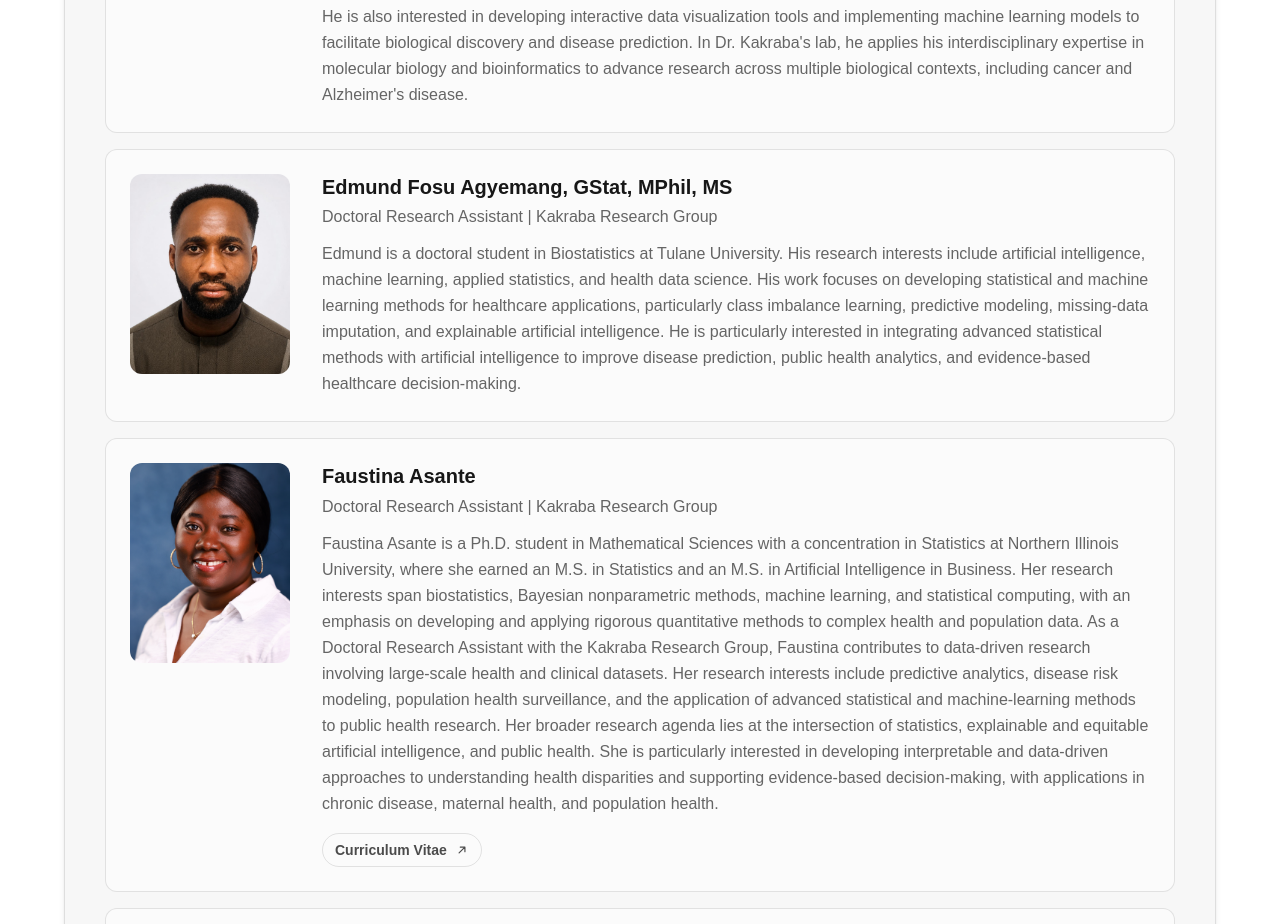
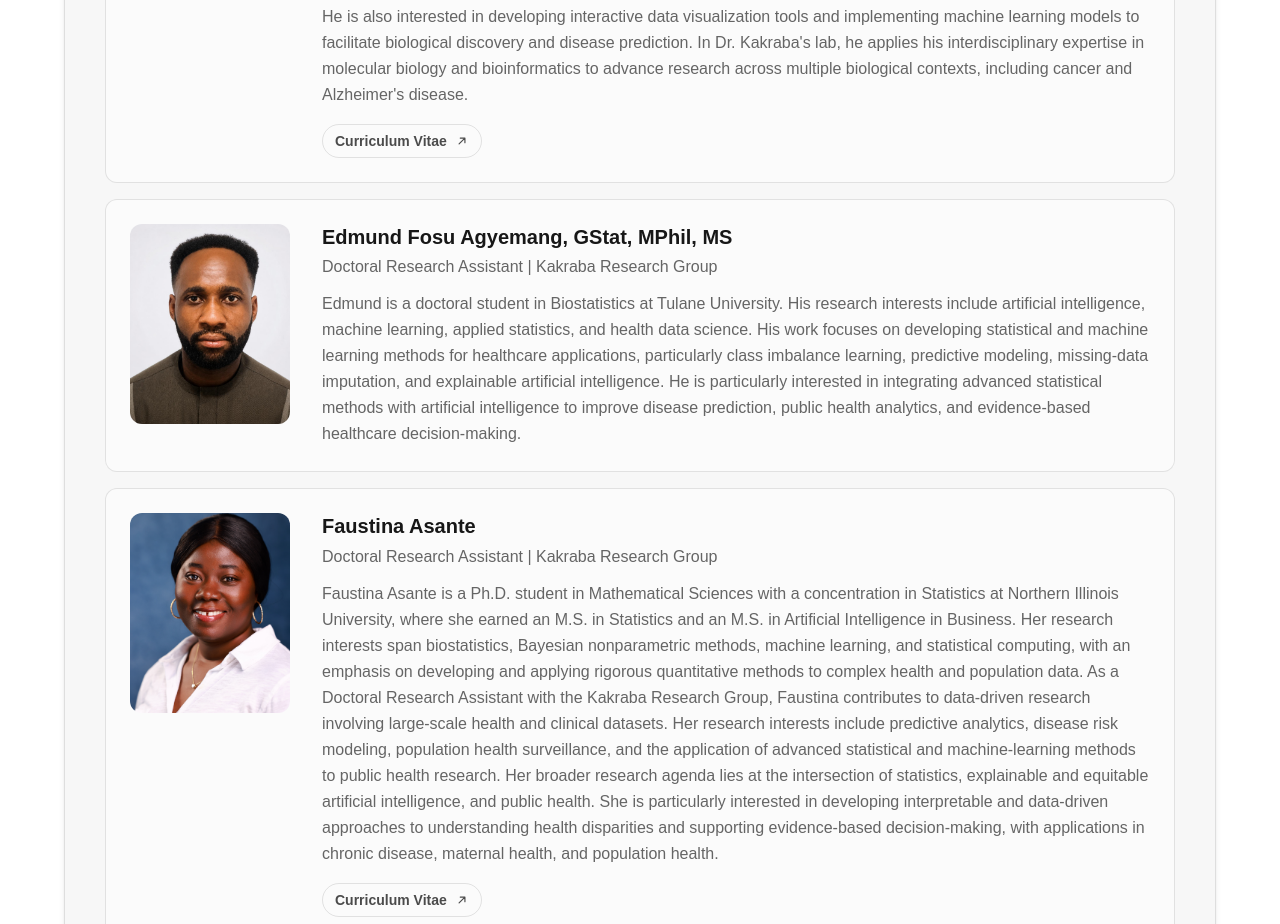
Before and after one commit to Yakob-D/Kakraba-International-Research-Lab, a Next.js app: page /people in a window 1280 px wide. Shown: the part 1720-2644 px from the top of the page. Built offline with nearby package versions, Linux system fonts and the light colour scheme.

Commit message:
Member information update

```diff
--- a/app/people/page.tsx
+++ b/app/people/page.tsx
@@ -21,7 +21,7 @@ const people = [
     imageAlt: "Enoch K. Larrey",
     initials: "EKL",
     bio: "Enoch K. Larrey holds a Ph.D. in Bioinformatics from the joint program at the University of Arkansas at Little Rock and the University of Arkansas for Medical Sciences. His research interests include biomarker discovery, computational drug discovery, radiation biology, cancer biology, and comparative genomics. His research focuses on addressing critical biological questions through the development and application of bioinformatics workflows to process and analyze transcriptomics and proteomics datasets. He is particularly interested in understanding how genetic and chemical perturbations, as well as disease conditions, influence gene and protein expression patterns. He is also interested in developing interactive data visualization tools and implementing machine learning models to facilitate biological discovery and disease prediction. In Dr. Kakraba's lab, he applies his interdisciplinary expertise in molecular biology and bioinformatics to advance research across multiple biological contexts, including cancer and Alzheimer's disease.",
-    cv: "",
+    cv: "/Larrey/Larrey-CV.pdf",
   },
   {
     name: "Edmund Fosu Agyemang",
```
Also changed, not shown: 1 other file (tests, documents, lock files or other folders).
